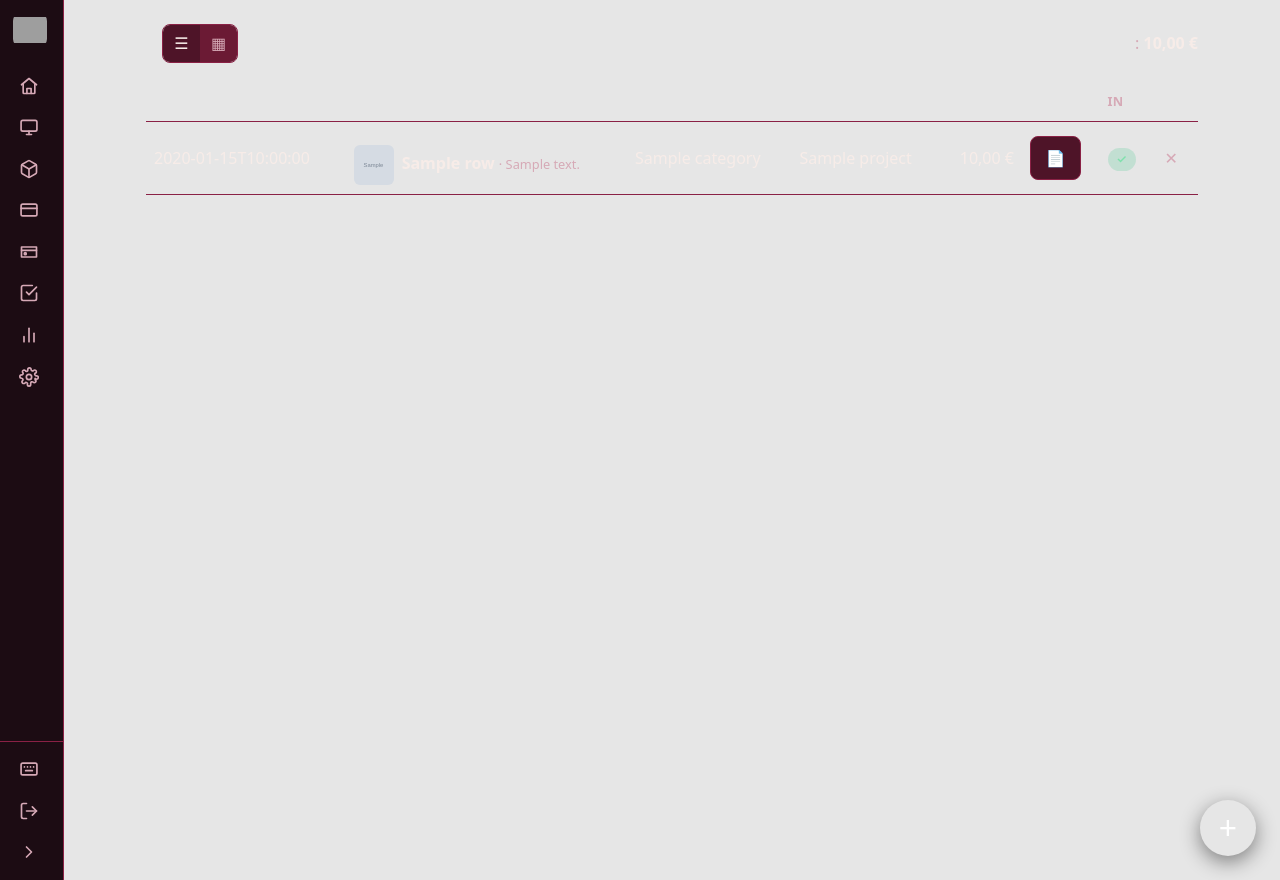
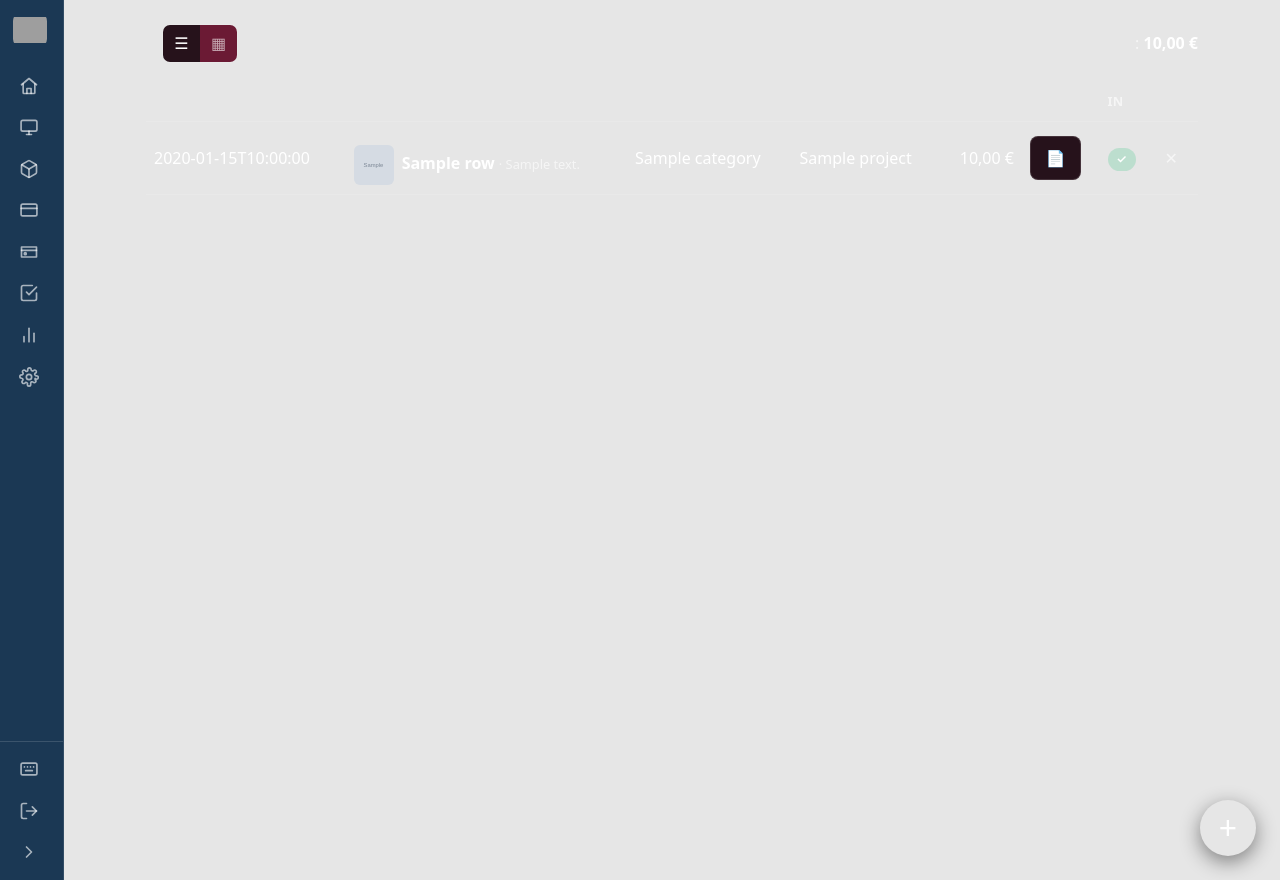
Before and after one commit to vredix-openvuture/secondtrack, a FastAPI app: template templates/expenses/list.html in a window 1280 px wide. Run offline with FastAPI, Linux system fonts and the light colour scheme; the template is opened without the code that fills it: most values are stand-ins (such as "Sample title", 1, 10 or a date in 2020); grey boxes marked "Sample" are stand-in pictures; grey boxes are pictures that could not be loaded.

Commit message:
ui: strict palette — Prussian Blue sidebar, Rain Boots active nav
Stick to the 5 palette colours only + neutral white for text/structure
(no invented tints/desaturated tones):
- sidebar = Prussian Blue #1b3854 (the big cool block that was missing)
- active nav = Rain Boots #fb6734 (primary accent, now prominent)
- cards Claret, page/nested Aubergine, Madder Lake for danger/secondary
- neutral hairline borders + white/dimmed-white text
Audit: only #26121b/#6b1a34/#ce3737/#fb6734/#1b3854 + white remain
(one exception: green #46c98b for money figures).

```diff
--- a/static/style.css
+++ b/static/style.css
@@ -1,18 +1,19 @@
 :root {
-  /* Palette (exact hex): Aubergine / Claret / Madder Lake / Rain Boots / Prussian Blue */
-  --bg: #26121b;             /* Aubergine — page background */
-  --surface: #6b1a34;        /* Claret — cards (bold, solid blocks) */
-  --surface-2: #4e1428;      /* deeper claret — nested surfaces / inputs */
-  --border: #8a2145;         /* claret border */
-  --text: #f7ece8;           /* warm near-white */
-  --muted: #d6a9b6;          /* light rose — readable on claret */
-  --accent: #fb6734;         /* Rain Boots (orange) — primary */
-  --accent-d: color-mix(in srgb, var(--accent), black 18%);
-  --accent-2: #ce3737;       /* Madder Lake (red) — secondary */
-  --blue: #3f74a6;           /* brightened Prussian — nav/link accents */
-  --blue-deep: #1b3854;      /* Prussian Blue */
-  --pos: #46c98b;            /* green — profit/positive */
-  --neg: #ce3737;            /* Madder Lake — loss/danger */
+  /* ONLY the 5 palette colours (exact hex) + neutral white for text/structure.
+     Aubergine / Claret / Madder Lake / Rain Boots / Prussian Blue. */
+  --bg: #26121b;                     /* Aubergine — page */
+  --surface: #6b1a34;                /* Claret — cards */
+  --surface-2: #26121b;              /* Aubergine — nested surfaces / inputs */
+  --border: rgba(255,255,255,.14);   /* neutral hairline (no invented hue) */
+  --text: #ffffff;                   /* white */
+  --muted: rgba(255,255,255,.62);    /* dimmed white */
+  --accent: #fb6734;                 /* Rain Boots (orange) */
+  --accent-d: color-mix(in srgb, var(--accent), black 15%);
+  --accent-2: #ce3737;               /* Madder Lake (red) */
+  --blue: #1b3854;                   /* Prussian Blue */
+  --blue-deep: #1b3854;              /* Prussian Blue */
+  --pos: #46c98b;                    /* green — money figures only (functional) */
+  --neg: #ce3737;                    /* Madder Lake — loss/danger */
   --radius: 10px;
 }
 
@@ -46,8 +47,8 @@ h2 { font-size: 1.05rem; margin: 0 0 .75rem; }
 .sidebar {
   position: fixed; top: 0; left: 0; bottom: 0; z-index: 30;
   width: var(--side-w);
-  background: #1c0c13;
-  border-right: 1px solid var(--border);
+  background: #1b3854;  /* Prussian Blue — the palette's cool block */
+  border-right: 1px solid rgba(255,255,255,.10);
   display: flex; flex-direction: column;
   transition: width .15s ease;
   overflow: hidden;
@@ -77,8 +78,8 @@ body[data-sidebar="open"] .brand-text { opacity: 1; }
   padding: .6rem .65rem; border-radius: 8px; color: var(--muted);
   white-space: nowrap; font-weight: 500;
 }
-.sidebar nav a:hover { background: var(--surface-2); color: var(--text); text-decoration: none; }
-.sidebar nav a.on { background: color-mix(in srgb, var(--blue) 34%, transparent); color: #c3d8ec; box-shadow: inset 2px 0 0 var(--blue); }
+.sidebar nav a:hover { background: rgba(255,255,255,.08); color: var(--text); text-decoration: none; }
+.sidebar nav a.on { background: color-mix(in srgb, var(--accent) 24%, transparent); color: #fff; box-shadow: inset 3px 0 0 var(--accent); }
 .sidebar .ico { width: 22px; display: flex; justify-content: center; flex: 0 0 auto; }
 .sidebar .lbl { opacity: 0; transition: opacity .12s; }
 body[data-sidebar="open"] .sidebar .lbl { opacity: 1; }
@@ -90,7 +91,7 @@ body[data-sidebar="open"] .sidebar .lbl { opacity: 1; }
   background: none; border: none; color: var(--muted); cursor: pointer;
   padding: .6rem .65rem; border-radius: 8px; white-space: nowrap; font: inherit; text-align: left;
 }
-.side-act:hover { background: var(--surface-2); color: var(--text); }
+.side-act:hover { background: rgba(255,255,255,.08); color: var(--text); }
 
 .content-wrap { margin-left: var(--side-w); transition: margin-left .15s ease; }
 body[data-sidebar="open"] .content-wrap { margin-left: var(--side-w-open); }
@@ -279,10 +280,10 @@ td.actions > * + * { margin-left: .3rem; }
 
 /* Badges */
 .badge { display: inline-block; padding: .15rem .55rem; border-radius: 999px; font-size: .75rem; font-weight: 600; }
-.badge.in_production { background: var(--blue-deep); color: #cfe0f0; }    /* Prussian Blue — open/active */
-.badge.archived { background: rgba(0,0,0,.30); color: var(--muted); }     /* muted — done/stored */
-.badge.sold { background: rgba(70,201,139,.22); color: #7ee0ac; }          /* green — invoiced/sold */
-.badge.neg-badge { background: rgba(239,106,106,.18); color: var(--neg); }
+.badge.in_production { background: var(--blue-deep); color: #fff; }                        /* Prussian Blue — open/active */
+.badge.archived { background: rgba(0,0,0,.30); color: var(--muted); }                       /* neutral — done/stored */
+.badge.sold { background: color-mix(in srgb, var(--pos) 26%, transparent); color: #fff; }   /* green — invoiced/sold */
+.badge.neg-badge { background: color-mix(in srgb, var(--accent-2) 22%, transparent); color: #fff; }
 
 /* Forms */
 input, select, textarea {
```
